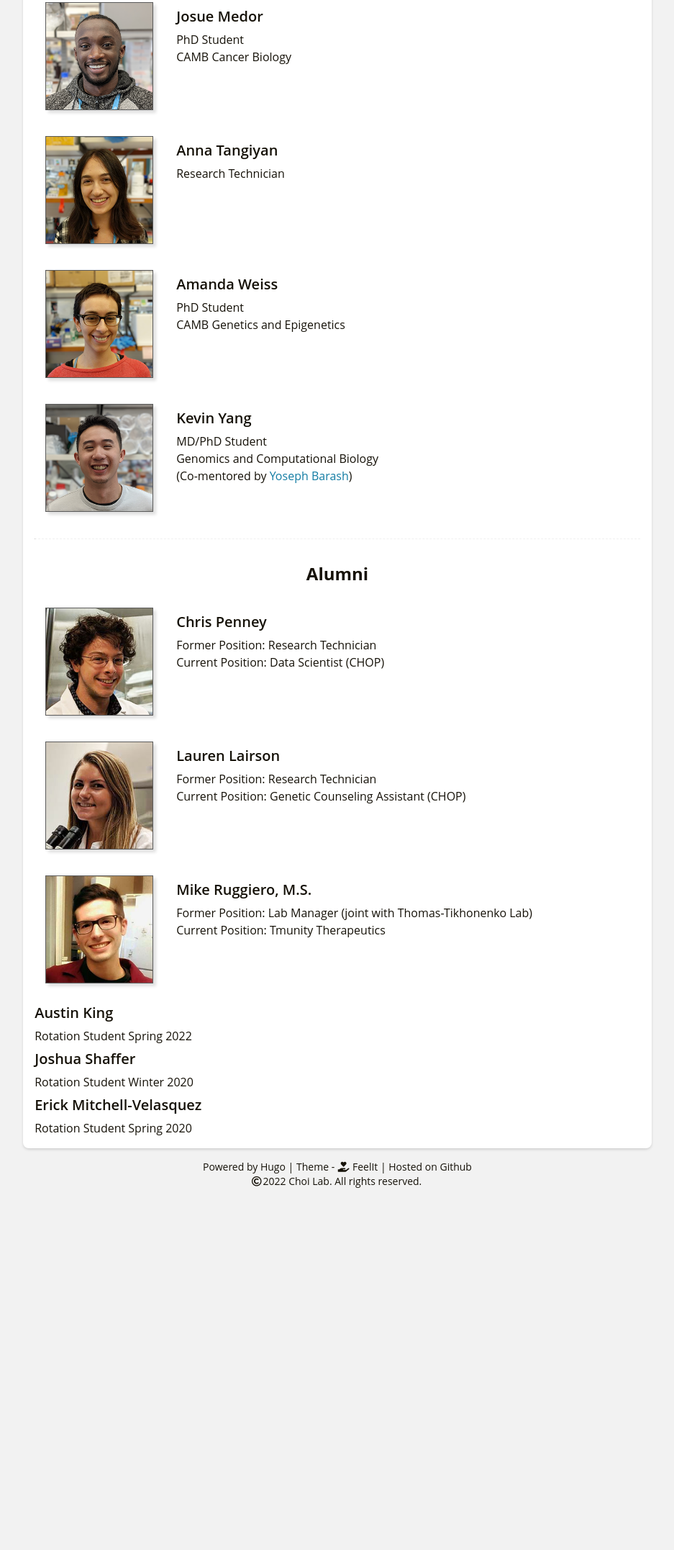
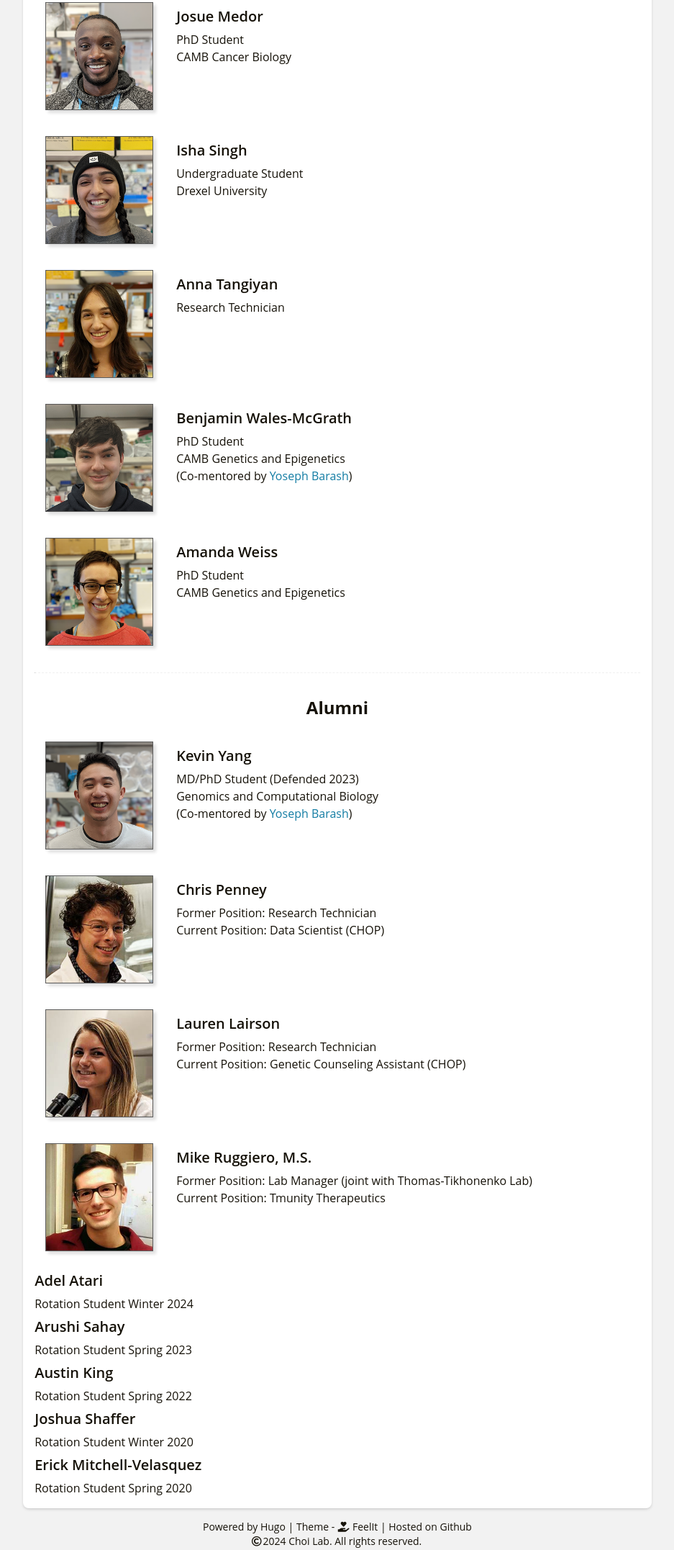
Before and after one commit to thelandstander80/thelandstander80.github.io, a plain HTML site: page people/index.html in a window 1280 px wide. Shown: the part 716-2869 px from the top of the page at 72% size, without its empty margins (171-1108 px from the left). Before the commit the page ends 2383 px from the top, so only its background shows below. Drawn offline with Linux system fonts and the light colour scheme.

Commit message:
new members

```diff
--- a/people/index.html
+++ b/people/index.html
@@ -23,7 +23,7 @@ CAMB Cancer Biology" />
 <meta property="og:type" content="article" />
 <meta property="og:url" content="http://thelandstander80.github.io/people/" /><meta property="article:section" content="" />
 
-<meta property="article:modified_time" content="2022-07-08T16:37:21-04:00" />
+<meta property="article:modified_time" content="2022-08-02T22:05:04-04:00" />
 
 <meta name="twitter:card" content="summary"/>
 <meta name="twitter:title" content="People"/>
@@ -54,8 +54,8 @@ CAMB Cancer Biology"/>
         "mainEntityOfPage": {
             "@type": "WebPage",
             "@id": "http:\/\/thelandstander80.github.io\/people\/"
-        },"image": ["http:\/\/thelandstander80.github.io\/images\/Apple-Devices-Preview.webp"],"genre": "page","wordcount":  354 ,
-        "url": "http:\/\/thelandstander80.github.io\/people\/","dateModified": "2022-07-08T16:37:21-04:00","publisher": {
+        },"image": ["http:\/\/thelandstander80.github.io\/images\/Apple-Devices-Preview.webp"],"genre": "page","wordcount":  456 ,
+        "url": "http:\/\/thelandstander80.github.io\/people\/","dateModified": "2022-08-02T22:05:04-04:00","publisher": {
             "@type": "Organization",
             "name": "Author"},"author": {
                 "@type": "Person",
@@ -160,6 +160,27 @@ CAMB Cancer Biology"/>
             </div>
         </div>
     </div>
+        <div class="people-grid-item">
+        <div class="flex-container">
+            <!-- Isha Singh -->
+            <div class="people-picture" style="position:relative">
+                <img class="people-img" src="/img/people/Isha_Singh_portrait_cropped.png" style="width:150px">
+            </div>
+            <div class="people-text">
+                <p style=font-weight:600;font-size:20px>Isha Singh</p>
+                <!-- <span style=font-weight:400>Email:</span> lee533 [at] pennmedicine.upenn.edu<br> -->
+                Undergraduate Student<br>
+                Drexel University<br>
+                <br>
+                <!-- <span style="text-decoration:none;font-weight:400">Education & Training:</span><br>
+                Postdoctoral Fellow <a class="link_out" href=https://meyersonlab.dana-farber.org/ target="blank">(Matthew Meyerson Lab)</a><br>
+                <i>Dana-Farber Cancer Institute and Broad Institute</i><br>
+                <br>
+                Ph.D., Immunology <a class="link_out" href=http://med.stanford.edu/felsherlab.html target="blank">(Dean Felsher Lab)</a><br>
+                <i>Stanford University School of Medicine></i><br> -->
+            </div>
+        </div>
+    </div>
     <div class="people-grid-item">
         <div class="flex-container">
             <!-- Amanda Lee -->
@@ -170,6 +191,28 @@ CAMB Cancer Biology"/>
                 <p style=font-weight:600;font-size:20px>Anna Tangiyan</p>
                 <!-- <span style=font-weight:400>Email:</span> lee533 [at] pennmedicine.upenn.edu<br> -->
                 Research Technician<br>
+                <br>
+                <!-- <span style="text-decoration:none;font-weight:400">Education & Training:</span><br>
+                Postdoctoral Fellow <a class="link_out" href=https://meyersonlab.dana-farber.org/ target="blank">(Matthew Meyerson Lab)</a><br>
+                <i>Dana-Farber Cancer Institute and Broad Institute</i><br>
+                <br>
+                Ph.D., Immunology <a class="link_out" href=http://med.stanford.edu/felsherlab.html target="blank">(Dean Felsher Lab)</a><br>
+                <i>Stanford University School of Medicine></i><br> -->
+            </div>
+        </div>
+    </div>
+        <div class="people-grid-item">
+        <div class="flex-container">
+            <!-- Benjamin Wales-McGrath -->
+            <div class="people-picture" style="position:relative">
+                <img class="people-img" src="/img/people/Benjamin_portrait_cropped.png" style="width:150px">
+            </div>
+            <div class="people-text">
+                <p style=font-weight:600;font-size:20px>Benjamin Wales-McGrath</p>
+                <!-- <span style=font-weight:400>Email:</span> lee533 [at] pennmedicine.upenn.edu<br> -->
+                PhD Student<br>
+                CAMB Genetics and Epigenetics<br>
+                (Co-mentored by <a class="link_out" href=https://www.biociphers.org/ target="blank">Yoseph Barash</a>)
                 <br>
                 <!-- <span style="text-decoration:none;font-weight:400">Education & Training:</span><br>
                 Postdoctoral Fellow <a class="link_out" href=https://meyersonlab.dana-farber.org/ target="blank">(Matthew Meyerson Lab)</a><br>
@@ -201,6 +244,9 @@ CAMB Cancer Biology"/>
             </div>
         </div>
     </div>
+    <hr>
+    <!--- ALUMNI --->
+    <h1 style="text-align:center">Alumni</h1>
     <div class="people-grid-item">
         <div class="flex-container">
             <!-- Kevin Yang -->
@@ -210,7 +256,7 @@ CAMB Cancer Biology"/>
             <div class="people-text">
                 <p style=font-weight:600;font-size:20px>Kevin Yang</p>
                 <!-- <span style=font-weight:400>Email:</span> lee533 [at] pennmedicine.upenn.edu<br> -->
-                MD/PhD Student<br>
+                MD/PhD Student (Defended 2023) <br>
                 Genomics and Computational Biology<br>
                 (Co-mentored by <a class="link_out" href=https://www.biociphers.org/ target="blank">Yoseph Barash</a>)
                 <!-- <span style="text-decoration:none;font-weight:400">Education & Training:</span><br>
@@ -222,9 +268,6 @@ CAMB Cancer Biology"/>
             </div>
         </div>
     </div>
-    <hr>
-    <!--- ALUMNI --->
-    <h1 style="text-align:center">Alumni</h1>
     <div class="people-grid-item">
         <div class="flex-container">
             <!-- Chris Penney -->
@@ -273,6 +316,17 @@ CAMB Cancer Biology"/>
             </div>
         </div>
     </div>
+        <div class="people-text">
+        <p style=font-weight:600;font-size:20px>Adel Atari</p>
+        <!-- <span style=font-weight:400>Email:</span> none [at] pennmedicine.upenn.edu<br> -->
+        <span style="text-decoration:none;font-weight:400">Rotation Student Winter 2024</span><br>
+    </div>
+    </div>
+        <div class="people-text">
+        <p style=font-weight:600;font-size:20px>Arushi Sahay</p>
+        <!-- <span style=font-weight:400>Email:</span> none [at] pennmedicine.upenn.edu<br> -->
+        <span style="text-decoration:none;font-weight:400">Rotation Student Spring 2023</span><br>
+    </div>
     <div class="people-text">
         <p style=font-weight:600;font-size:20px>Austin King</p>
         <!-- <span style=font-weight:400>Email:</span> none [at] pennmedicine.upenn.edu<br> -->
@@ -296,7 +350,7 @@ CAMB Cancer Biology"/>
             </main>
             <footer class="footer"><div class="footer-container"><div class="footer-line">Powered by <a href="https://gohugo.io/" target="_blank" rel="noopener noreffer" title="Hugo 0.88.1">Hugo</a> | Theme - <a href="https://github.com/khusika/FeelIt" target="_blank" rel="noopener noreffer" title="FeelIt 1.0.1"><i class="fas fa-hand-holding-heart fa-fw"></i> FeelIt</a>
             | Hosted on <a href="https://github.com/" target="_blank" rel="noopener noreffer" title="Github">Github</a>
-        </div><div class="footer-line" itemscope itemtype="http://schema.org/CreativeWork"><i class="far fa-copyright fa-fw"></i><span itemprop="copyrightYear">2022 Choi Lab. All rights reserved.</span><span class="author" itemprop="copyrightHolder">&nbsp;<a href="/"></a></span></div>
+        </div><div class="footer-line" itemscope itemtype="http://schema.org/CreativeWork"><i class="far fa-copyright fa-fw"></i><span itemprop="copyrightYear">2024 Choi Lab. All rights reserved.</span><span class="author" itemprop="copyrightHolder">&nbsp;<a href="/"></a></span></div>
 </div>
 </footer>
         </div>
--- a/sitemap.xml
+++ b/sitemap.xml
@@ -7,7 +7,7 @@
             <loc>http://thelandstander80.github.io/contact/</loc><lastmod>2021-10-06T16:36:02-04:00</lastmod><changefreq>weekly</changefreq><priority>0.5</priority></url><url>
             <loc>http://thelandstander80.github.io/join/</loc><lastmod>2021-10-06T14:16:45-04:00</lastmod><changefreq>weekly</changefreq><priority>0.5</priority></url><url>
             <loc>http://thelandstander80.github.io/offline/</loc><lastmod>2021-10-06T14:16:45-04:00</lastmod><changefreq>weekly</changefreq><priority>0.5</priority></url><url>
-            <loc>http://thelandstander80.github.io/people/</loc><lastmod>2022-07-08T16:37:21-04:00</lastmod><changefreq>weekly</changefreq><priority>0.7</priority></url><url>
-            <loc>http://thelandstander80.github.io/publications/</loc><lastmod>2022-07-08T16:37:21-04:00</lastmod><changefreq>weekly</changefreq><priority>0.7</priority></url><url>
-            <loc>http://thelandstander80.github.io/research/</loc><lastmod>2021-10-06T14:16:45-04:00</lastmod><changefreq>weekly</changefreq><priority>0.5</priority></url><url>
+            <loc>http://thelandstander80.github.io/people/</loc><lastmod>2022-08-02T22:05:04-04:00</lastmod><changefreq>weekly</changefreq><priority>0.5</priority></url><url>
+            <loc>http://thelandstander80.github.io/publications/</loc><lastmod>2022-07-08T16:37:21-04:00</lastmod><changefreq>weekly</changefreq><priority>0.5</priority></url><url>
+            <loc>http://thelandstander80.github.io/research/</loc><lastmod>2022-08-02T22:05:04-04:00</lastmod><changefreq>weekly</changefreq><priority>0.5</priority></url><url>
             <loc>http://thelandstander80.github.io/tags/</loc><changefreq>weekly</changefreq><priority>0.5</priority></url></urlset>
```
Also changed, not shown: 404.html (+1 -1 lines), categories/index.html (+1 -1 lines), contact/index.html (+1 -1 lines), index.html (+1 -1 lines), index.json (+1 -1 lines), join/index.html (+1 -1 lines), publications/index.html (+1 -1 lines), research/index.html (+3 -3 lines), tags/index.html (+1 -1 lines), img/people/Benjamin_portrait_cropped.png (added), img/people/Isha_Singh_portrait_cropped.png (added), 1 other file.
